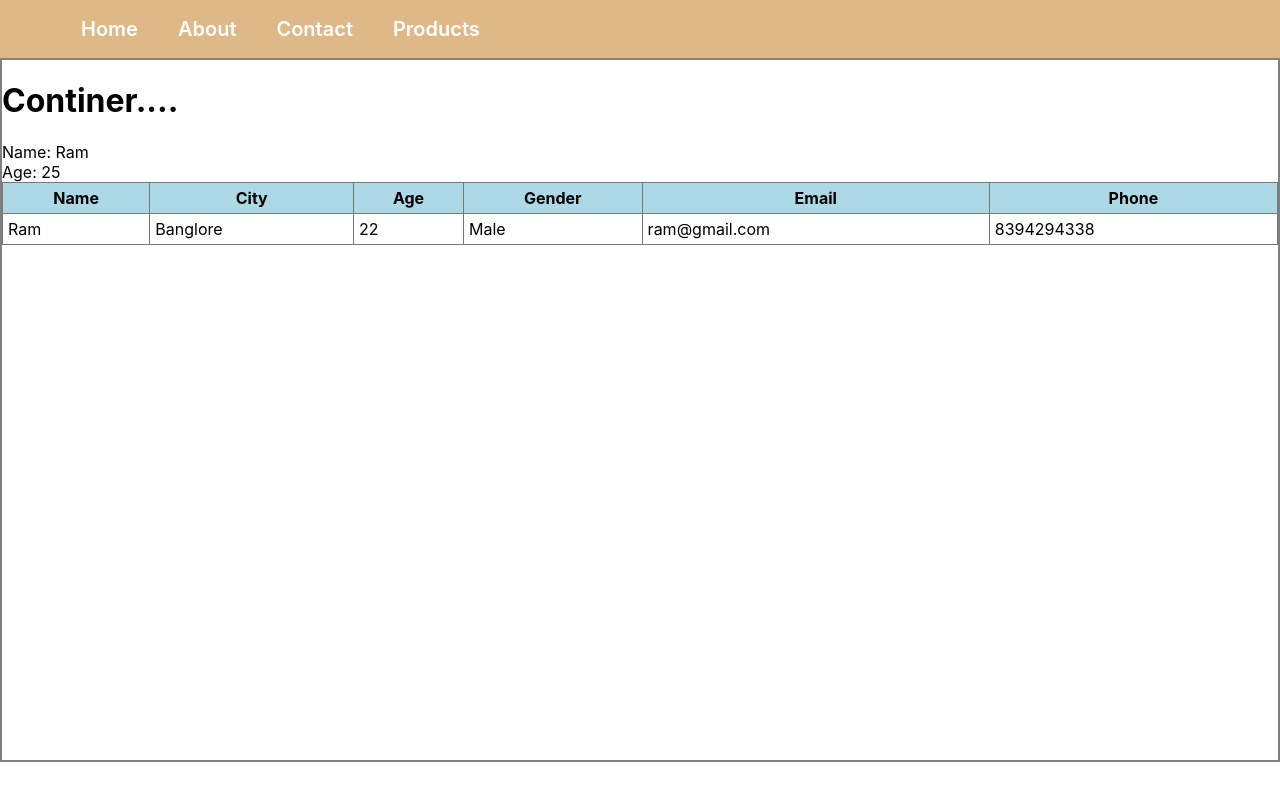
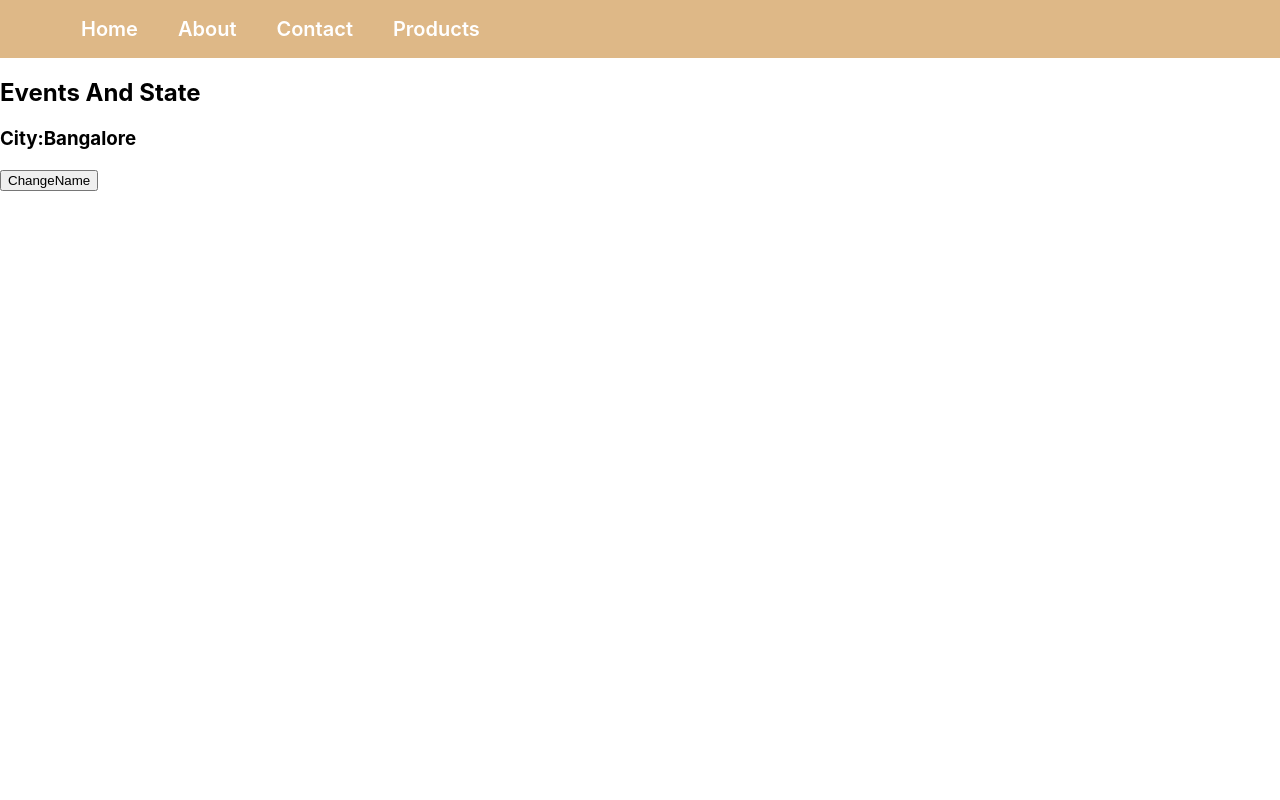
Before and after one commit to vinayreddy255/React-Batch-14, a React (Create React App) app in the folder React-Basics/react-practice/: page / in a window 1280 px wide. Built offline with nearby package versions, Linux system fonts and the light colour scheme.

Commit message:
state data

```diff
--- a/React-Basics/react-practice/src/App.js
+++ b/React-Basics/react-practice/src/App.js
@@ -1,11 +1,13 @@
 import Header from "./ClassComponents/Header";
 import Continer from "./ClassComponents/Continer";
+import EventsAndState from "./ClassComponents/EventsAndState";
 function App() {
   return (
     <div className="my-app">
       {/* <Header ></Header> */}
       <Header />
-      <Continer />
+      {/* <Continer /> */}
+      <EventsAndState />
     </div>
   );
 }
--- /dev/null
+++ b/React-Basics/react-practice/src/ClassComponents/EventsAndState.js
@@ -0,0 +1,30 @@
+import React, { Component } from "react";
+
+class EventsAndState extends Component {
+  constructor() {
+    super();
+    this.state = { city: "Bangalore", age: 23 };
+    this.changeCityName = this.changeCityName.bind(this);
+  }
+
+  changeCityName() {
+    // this.state.city = "Hyderbad";
+    const newState = { ...this.state };
+    newState.city = "Hyderbad";
+    // console.log("old state....!", this.state);
+    // console.log("newState....!", newState);
+    this.setState(newState);
+  }
+  render() {
+    console.log(this.state);
+    const { city, age } = this.state;
+    return (
+      <div>
+        <h2>Events And State</h2>
+        <h3>City:{city}</h3>
+        <button onClick={this.changeCityName}>ChangeName</button>
+      </div>
+    );
+  }
+}
+export default EventsAndState;
```
